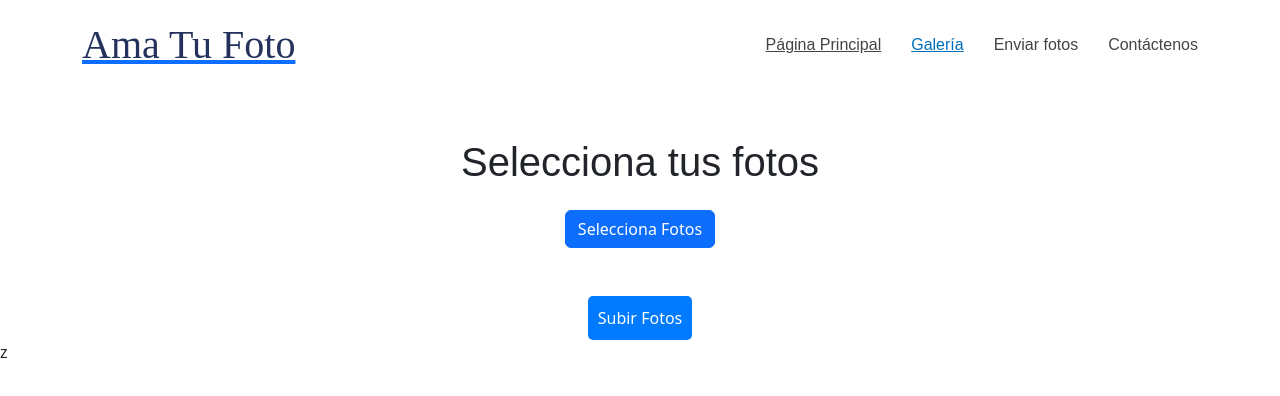
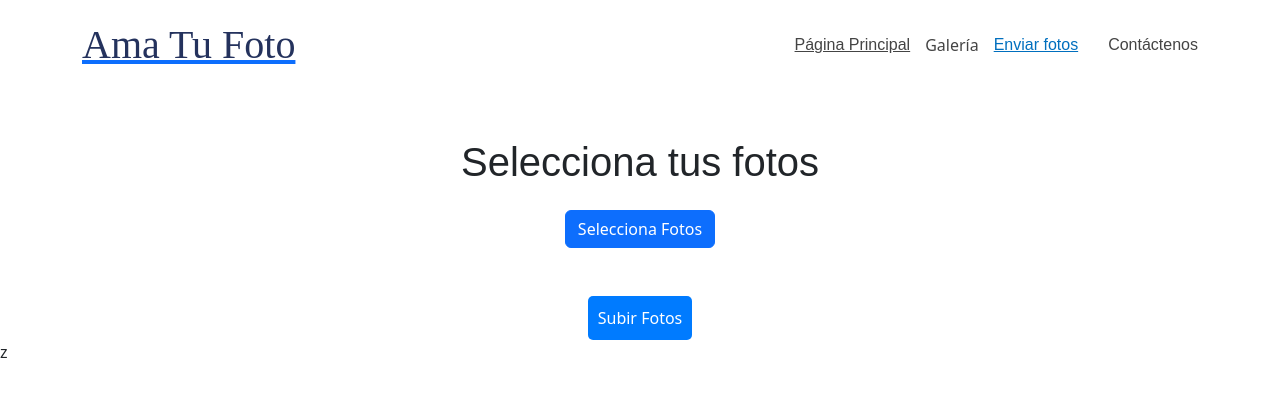
Before and after one commit to LawlietCuba/Wedding-Photo-Front, an Angular app: page /photo in a window 1280 px wide. Shown: the top 396 px of the page. Built offline with nearby package versions, Linux system fonts and the light colour scheme; a web font is replaced by a local one.

Commit message:
Changed the api-backend url

```diff
--- a/src/api_config_url.ts
+++ b/src/api_config_url.ts
@@ -1 +1 @@
-export const api_url = 'http://192.168.138.47:3000';
+export const api_url = 'http://127.0.0.1:3000';
--- a/src/app/app.component.html
+++ b/src/app/app.component.html
@@ -12,5 +12,4 @@
   </div>
 </header>
 
-<router-outlet>
-  <router-outlet />
+<router-outlet><router-outlet />
--- a/src/app/components/navbar/navbar.component.html
+++ b/src/app/components/navbar/navbar.component.html
@@ -1,8 +1,8 @@
 <nav id="navmenu" class="navmenu">
   <ul>
     <li><a routerLink="/home" routerLinkActive="active">Página Principal</a></li>
-    <li><a  routerLink="/photo" routerLinkActive="active">Galería</a></li>
-    <li><a>Enviar fotos</a></li>
+    <li>Galería</li>
+    <li><a routerLink="/photo" routerLinkActive="active">Enviar fotos</a></li>
     <li><a>Contáctenos</a></li>
   </ul>
   <i class="mobile-nav-toggle d-xl-none bi bi-list"></i>
```
